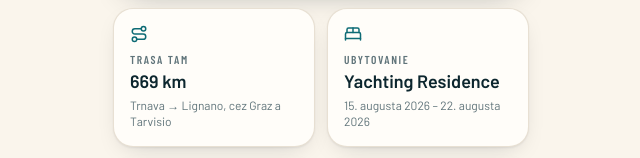
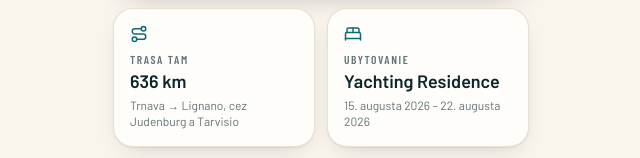
Before and after one commit to filipko525/Italy-Trip, a Next.js app in the folder trip-copilot/: page / in a window 1280 px wide. Shown: the part 484-642 px from the top of the page, without its empty margins (319-959 px from the left). Built offline with nearby package versions, Linux system fonts and the light colour scheme.

Commit message:
Update page.tsx

```diff
--- a/trip-copilot/app/page.tsx
+++ b/trip-copilot/app/page.tsx
@@ -108,8 +108,8 @@
             href="/mapa"
             icon={<RouteIcon size={18} />}
             eyebrow="Trasa tam"
-            title="669 km"
-            detail="Trnava → Lignano, cez Graz a Tarvisio"
+            title="636 km"
+            detail="Trnava → Lignano, cez Judenburg a Tarvisio"
           />
           <HomeCard
             href="/plan"
```
